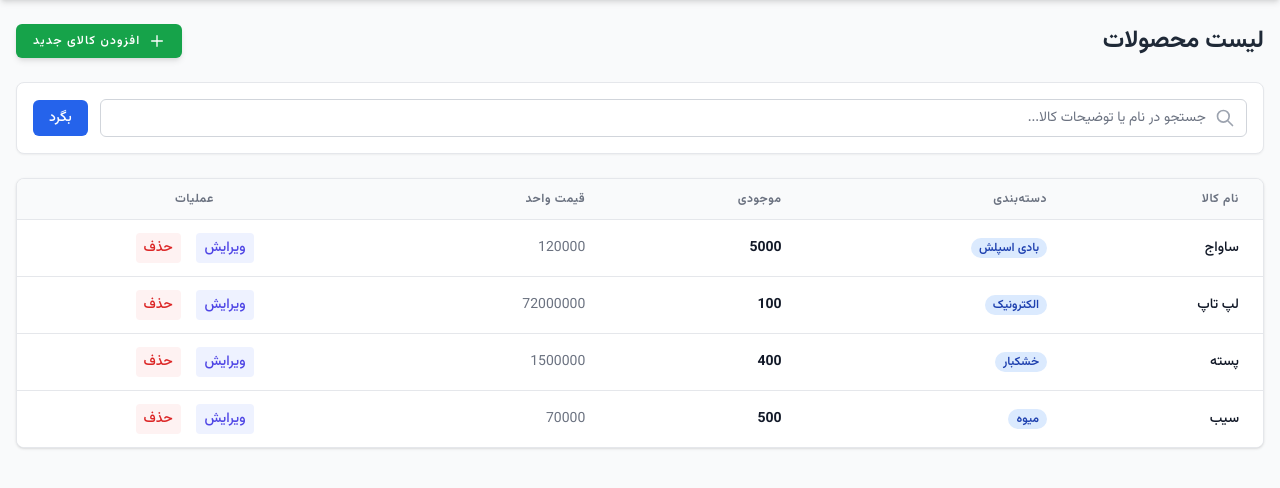
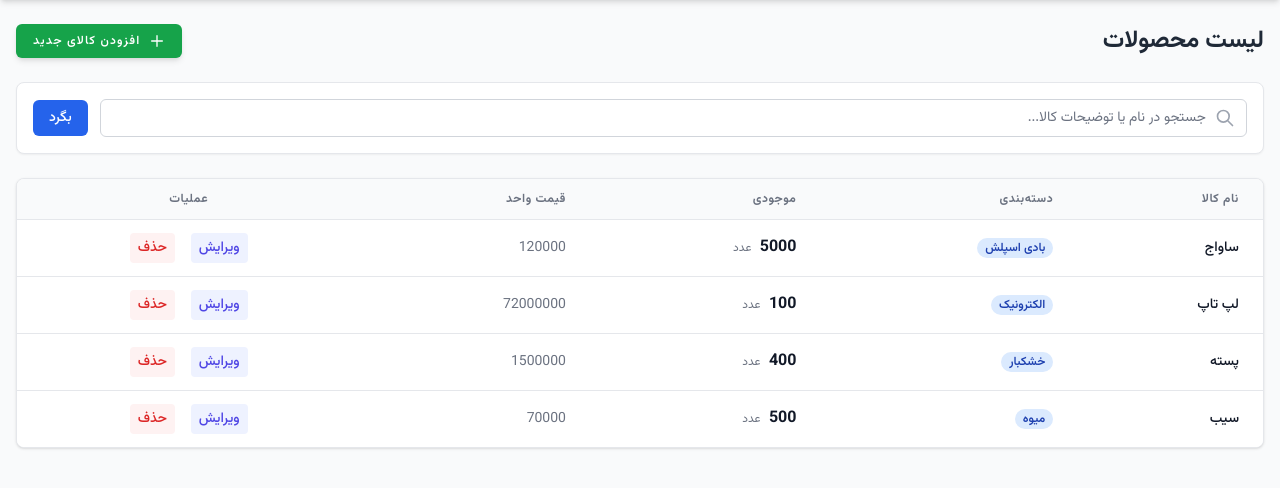
Before and after one commit to pixsis13/warhuose, a Django app: page /products/ in a window 1280 px wide. Shown: the part 64-552 px from the top of the page. Run offline with Django 5.2, Linux system fonts and the light colour scheme; the visitor is signed in with stand-in values (Sample User, id 1); data comes from the database, SQL or seed files in the repository; parts of the project's set-up code (start-up, migrations or seed data) failed here and were passed over; some libraries are stand-ins or nearby versions.

Commit message:
Remove low stock display from product list
Removed low stock indication for products.

```diff
--- a/inventory/templates/inventory/product_list.html
+++ b/inventory/templates/inventory/product_list.html
@@ -55,14 +55,9 @@
                             {{ product.category.name|default:"--" }}
                         </span>
                     </td>
-                    <td class="px-6 py-4 whitespace-nowrap">
-                        {% if product.is_low_stock %}
-                            <span class="px-2 inline-flex text-xs leading-5 font-semibold rounded-full bg-red-100 text-red-800 animate-pulse">
-                                {{ product.quantity }} (کم!)
-                            </span>
-                        {% else %}
-                            <span class="text-sm text-gray-900 font-bold">{{ product.quantity }}</span>
-                        {% endif %}
+                    <td class="px-6 py-4 whitespace-nowrap dark:text-gray-300">
+                        <span class="font-bold text-gray-900 dark:text-white">{{ product.quantity }}</span>
+                        <span class="text-xs text-gray-500 dark:text-gray-400 mr-1">{{ product.get_unit_display }}</span>
                     </td>
                     <td class="px-6 py-4 whitespace-nowrap text-sm text-gray-500">
                         {{ product.price }}
```
